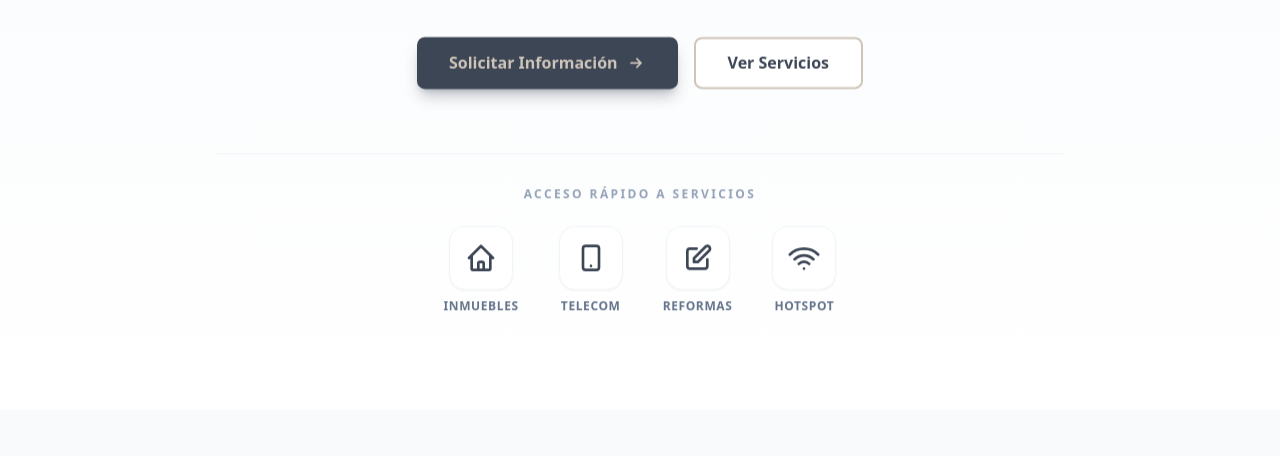
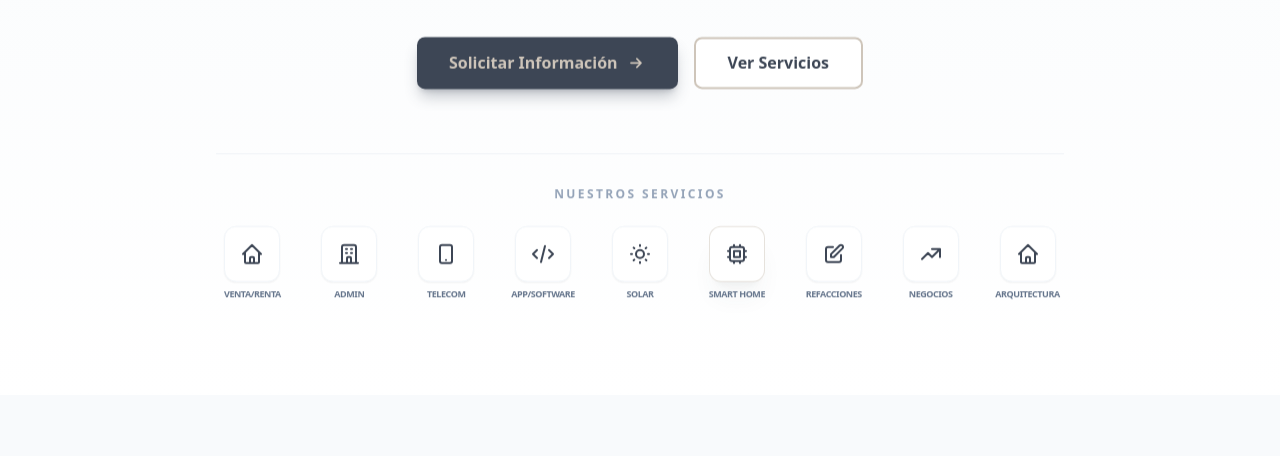
Before and after one commit to lrmaldo/oporVeracruz, a plain HTML site: page index.html in a window 1280 px wide. Shown: the part 339-795 px from the top of the page. Drawn offline with nearby package versions, Linux system fonts and the light colour scheme.

Commit message:
mejora del índice de servicios: se actualizan iconos y textos, se reorganiza el diseño para una mejor visualización

```diff
--- a/index.html
+++ b/index.html
@@ -251,38 +251,79 @@
 
             <!-- ÍNDICE RÁPIDO DE SERVICIOS (Iconos) -->
             <div class="mt-16 pt-8 border-t border-slate-200/60 animate-on-scroll" style="transition-delay: 600ms;">
-                <p class="text-xs uppercase tracking-[0.2em] text-slate-400 font-bold mb-6">Acceso Rápido a Servicios</p>
-                <div class="flex flex-wrap justify-center gap-6 sm:gap-10">
-                    <!-- Servicio 1: Inmuebles -->
-                    <a href="#servicio-inmuebles" class="group flex flex-col items-center gap-2 transition-all duration-300">
-                        <div class="w-14 h-14 sm:w-16 sm:h-16 bg-white rounded-2xl shadow-sm border border-slate-100 flex items-center justify-center group-hover:shadow-xl group-hover:-translate-y-1 group-hover:border-secondary/50 transition-all duration-300">
-                            <svg class="w-7 h-7 sm:w-8 sm:h-8 text-primary group-hover:text-secondary transition-colors" fill="none" stroke="currentColor" viewBox="0 0 24 24"><path stroke-linecap="round" stroke-linejoin="round" stroke-width="2" d="M3 12l2-2m0 0l7-7 7 7M5 10v10a1 1 0 001 1h3m10-11l2 2m-2-2v10a1 1 0 01-1 1h-3m-6 0a1 1 0 001-1v-4a1 1 0 011-1h2a1 1 0 011 1v4a1 1 0 001 1m-6 0h6"></path></svg>
+                <p class="text-xs uppercase tracking-[0.2em] text-slate-400 font-bold mb-6 text-center">Nuestros Servicios</p>
+                <div class="grid grid-cols-3 sm:grid-cols-5 md:grid-cols-9 gap-4 sm:gap-6 justify-items-center">
+
+                    <!-- 1. Inmuebles -->
+                    <a href="#servicio-inmuebles" class="group flex flex-col items-center gap-1.5 transition-all duration-300 w-full max-w-[80px]">
+                        <div class="w-12 h-12 sm:w-14 sm:h-14 bg-white rounded-xl shadow-sm border border-slate-100 flex items-center justify-center group-hover:shadow-md group-hover:-translate-y-1 group-hover:border-secondary transition-all">
+                            <svg class="w-6 h-6 text-primary group-hover:text-secondary transition-colors" fill="none" stroke="currentColor" viewBox="0 0 24 24"><path stroke-linecap="round" stroke-linejoin="round" stroke-width="2" d="M3 12l2-2m0 0l7-7 7 7M5 10v10a1 1 0 001 1h3m10-11l2 2m-2-2v10a1 1 0 01-1 1h-3m-6 0a1 1 0 001-1v-4a1 1 0 011-1h2a1 1 0 011 1v4a1 1 0 001 1m-6 0h6"></path></svg>
                         </div>
-                        <span class="text-[10px] sm:text-xs font-bold text-slate-500 uppercase tracking-wider group-hover:text-primary transition-colors">Inmuebles</span>
+                        <span class="text-[9px] font-bold text-slate-500 uppercase tracking-tighter text-center leading-tight">Venta/Renta</span>
                     </a>
 
-                    <!-- Servicio 2: Telecomunicaciones -->
-                    <a href="#servicio-telecom" class="group flex flex-col items-center gap-2 transition-all duration-300">
-                        <div class="w-14 h-14 sm:w-16 sm:h-16 bg-white rounded-2xl shadow-sm border border-slate-100 flex items-center justify-center group-hover:shadow-xl group-hover:-translate-y-1 group-hover:border-secondary/50 transition-all duration-300">
-                            <svg class="w-7 h-7 sm:w-8 sm:h-8 text-primary group-hover:text-secondary transition-colors" fill="none" stroke="currentColor" viewBox="0 0 24 24"><path stroke-linecap="round" stroke-linejoin="round" stroke-width="2" d="M12 18h.01M8 21h8a2 2 0 002-2V5a2 2 0 00-2-2H8a2 2 0 00-2 2v14a2 2 0 002 2z"></path></svg>
+                    <!-- 2. Administración -->
+                    <a href="#servicio-admin" class="group flex flex-col items-center gap-1.5 transition-all duration-300 w-full max-w-[80px]">
+                        <div class="w-12 h-12 sm:w-14 sm:h-14 bg-white rounded-xl shadow-sm border border-slate-100 flex items-center justify-center group-hover:shadow-md group-hover:-translate-y-1 group-hover:border-secondary transition-all">
+                            <svg class="w-6 h-6 text-primary group-hover:text-secondary transition-colors" fill="none" stroke="currentColor" viewBox="0 0 24 24"><path stroke-linecap="round" stroke-linejoin="round" stroke-width="2" d="M19 21V5a2 2 0 00-2-2H7a2 2 0 00-2 2v16m14 0h2m-2 0h-5m-9 0H3m2 0h5M9 7h1m-1 4h1m4-4h1m-1 4h1m-5 10v-5a1 1 0 011-1h2a1 1 0 011 1v5m-4 0h4"></path></svg>
                         </div>
-                        <span class="text-[10px] sm:text-xs font-bold text-slate-500 uppercase tracking-wider group-hover:text-primary transition-colors">Telecom</span>
+                        <span class="text-[9px] font-bold text-slate-500 uppercase tracking-tighter text-center leading-tight">Admin</span>
                     </a>
 
-                    <!-- Servicio 3: Remodelación -->
-                    <a href="#servicio-reformas" class="group flex flex-col items-center gap-2 transition-all duration-300">
-                        <div class="w-14 h-14 sm:w-16 sm:h-16 bg-white rounded-2xl shadow-sm border border-slate-100 flex items-center justify-center group-hover:shadow-xl group-hover:-translate-y-1 group-hover:border-secondary/50 transition-all duration-300">
-                            <svg class="w-7 h-7 sm:w-8 sm:h-8 text-primary group-hover:text-secondary transition-colors" fill="none" stroke="currentColor" viewBox="0 0 24 24"><path stroke-linecap="round" stroke-linejoin="round" stroke-width="2" d="M11 5H6a2 2 0 00-2 2v11a2 2 0 002 2h11a2 2 0 002-2v-5m-1.414-9.414a2 2 0 112.828 2.828L11.828 15H9v-2.828l8.586-8.586z"></path></svg>
+                    <!-- 3. Telecom -->
+                    <a href="#servicio-telecom" class="group flex flex-col items-center gap-1.5 transition-all duration-300 w-full max-w-[80px]">
+                        <div class="w-12 h-12 sm:w-14 sm:h-14 bg-white rounded-xl shadow-sm border border-slate-100 flex items-center justify-center group-hover:shadow-md group-hover:-translate-y-1 group-hover:border-secondary transition-all">
+                            <svg class="w-6 h-6 text-primary group-hover:text-secondary transition-colors" fill="none" stroke="currentColor" viewBox="0 0 24 24"><path stroke-linecap="round" stroke-linejoin="round" stroke-width="2" d="M12 18h.01M8 21h8a2 2 0 002-2V5a2 2 0 00-2-2H8a2 2 0 00-2 2v14a2 2 0 002 2z"></path></svg>
                         </div>
-                        <span class="text-[10px] sm:text-xs font-bold text-slate-500 uppercase tracking-wider group-hover:text-primary transition-colors">Reformas</span>
+                        <span class="text-[9px] font-bold text-slate-500 uppercase tracking-tighter text-center leading-tight">Telecom</span>
                     </a>
 
-                    <!-- Servicio 4: Hotspot -->
-                    <a href="#que-es" class="group flex flex-col items-center gap-2 transition-all duration-300">
-                        <div class="w-14 h-14 sm:w-16 sm:h-16 bg-white rounded-2xl shadow-sm border border-slate-100 flex items-center justify-center group-hover:shadow-xl group-hover:-translate-y-1 group-hover:border-secondary/50 transition-all duration-300">
-                            <svg class="w-7 h-7 sm:w-8 sm:h-8 text-primary group-hover:text-secondary transition-colors" fill="none" stroke="currentColor" viewBox="0 0 24 24"><path stroke-linecap="round" stroke-linejoin="round" stroke-width="2" d="M8.111 16.404a5.5 5.5 0 017.778 0M12 20h.01m-7.08-7.071c3.904-3.905 10.236-3.905 14.141 0M1.394 9.393c5.857-5.857 15.355-5.857 21.212 0"></path></svg>
+                    <!-- 4. Apps -->
+                    <a href="#servicio-apps" class="group flex flex-col items-center gap-1.5 transition-all duration-300 w-full max-w-[80px]">
+                        <div class="w-12 h-12 sm:w-14 sm:h-14 bg-white rounded-xl shadow-sm border border-slate-100 flex items-center justify-center group-hover:shadow-md group-hover:-translate-y-1 group-hover:border-secondary transition-all">
+                            <svg class="w-6 h-6 text-primary group-hover:text-secondary transition-colors" fill="none" stroke="currentColor" viewBox="0 0 24 24"><path stroke-linecap="round" stroke-linejoin="round" stroke-width="2" d="M10 20l4-16m4 4l4 4-4 4M6 16l-4-4 4-4"></path></svg>
                         </div>
-                        <span class="text-[10px] sm:text-xs font-bold text-slate-500 uppercase tracking-wider group-hover:text-primary transition-colors">Hotspot</span>
+                        <span class="text-[9px] font-bold text-slate-500 uppercase tracking-tighter text-center leading-tight">App/Software</span>
+                    </a>
+
+                    <!-- 5. Solar -->
+                    <a href="#servicio-solar" class="group flex flex-col items-center gap-1.5 transition-all duration-300 w-full max-w-[80px]">
+                        <div class="w-12 h-12 sm:w-14 sm:h-14 bg-white rounded-xl shadow-sm border border-slate-100 flex items-center justify-center group-hover:shadow-md group-hover:-translate-y-1 group-hover:border-secondary transition-all">
+                            <svg class="w-6 h-6 text-primary group-hover:text-secondary transition-colors" fill="none" stroke="currentColor" viewBox="0 0 24 24"><path stroke-linecap="round" stroke-linejoin="round" stroke-width="2" d="M12 3v1m0 16v1m9-9h-1M4 12H3m15.364 6.364l-.707-.707M6.343 6.343l-.707-.707m12.728 0l-.707.707M6.343 17.657l-.707.707M16 12a4 4 0 11-8 0 4 4 0 018 0z"></path></svg>
+                        </div>
+                        <span class="text-[9px] font-bold text-slate-500 uppercase tracking-tighter text-center leading-tight">Solar</span>
+                    </a>
+
+                    <!-- 6. Smart -->
+                    <a href="#servicio-smart" class="group flex flex-col items-center gap-1.5 transition-all duration-300 w-full max-w-[80px]">
+                        <div class="w-12 h-12 sm:w-14 sm:h-14 bg-white rounded-xl shadow-xl shadow-primary/5 bg-secondary/10 border border-secondary/50 flex items-center justify-center group-hover:scale-105 transition-all">
+                            <svg class="w-6 h-6 text-primary group-hover:text-secondary transition-colors" fill="none" stroke="currentColor" viewBox="0 0 24 24"><path stroke-linecap="round" stroke-linejoin="round" stroke-width="2" d="M9 3v2m6-2v2M9 19v2m6-2v2M5 9H3m2 6H3m18-6h-2m2 6h-2M7 19h10a2 2 0 002-2V7a2 2 0 00-2-2H7a2 2 0 00-2 2v10a2 2 0 002 2zM9 9h6v6H9V9z"></path></svg>
+                        </div>
+                        <span class="text-[9px] font-bold text-slate-500 uppercase tracking-tighter text-center leading-tight">Smart Home</span>
+                    </a>
+
+                    <!-- 7. Reformas -->
+                    <a href="#servicio-reformas" class="group flex flex-col items-center gap-1.5 transition-all duration-300 w-full max-w-[80px]">
+                        <div class="w-12 h-12 sm:w-14 sm:h-14 bg-white rounded-xl shadow-sm border border-slate-100 flex items-center justify-center group-hover:shadow-md group-hover:-translate-y-1 group-hover:border-secondary transition-all">
+                            <svg class="w-6 h-6 text-primary group-hover:text-secondary transition-colors" fill="none" stroke="currentColor" viewBox="0 0 24 24"><path stroke-linecap="round" stroke-linejoin="round" stroke-width="2" d="M11 5H6a2 2 0 00-2 2v11a2 2 0 002 2h11a2 2 0 002-2v-5m-1.414-9.414a2 2 0 112.828 2.828L11.828 15H9v-2.828l8.586-8.586z"></path></svg>
+                        </div>
+                        <span class="text-[9px] font-bold text-slate-500 uppercase tracking-tighter text-center leading-tight">Refacciones</span>
+                    </a>
+
+                    <!-- 8. Negocios -->
+                    <a href="#servicio-negocios" class="group flex flex-col items-center gap-1.5 transition-all duration-300 w-full max-w-[80px]">
+                        <div class="w-12 h-12 sm:w-14 sm:h-14 bg-white rounded-xl shadow-sm border border-slate-100 flex items-center justify-center group-hover:shadow-md group-hover:-translate-y-1 group-hover:border-secondary transition-all">
+                            <svg class="w-6 h-6 text-primary group-hover:text-secondary transition-colors" fill="none" stroke="currentColor" viewBox="0 0 24 24"><path stroke-linecap="round" stroke-linejoin="round" stroke-width="2" d="M13 7h8m0 0v8m0-8l-8 8-4-4-6 6"></path></svg>
+                        </div>
+                        <span class="text-[9px] font-bold text-slate-500 uppercase tracking-tighter text-center leading-tight">Negocios</span>
+                    </a>
+
+                    <!-- 9. Arquitectura -->
+                    <a href="#servicio-arquitectura" class="group flex flex-col items-center gap-1.5 transition-all duration-300 w-full max-w-[80px]">
+                        <div class="w-12 h-12 sm:w-14 sm:h-14 bg-white rounded-xl shadow-sm border border-slate-100 flex items-center justify-center group-hover:shadow-md group-hover:-translate-y-1 group-hover:border-secondary transition-all">
+                            <svg class="w-6 h-6 text-primary group-hover:text-secondary transition-colors" fill="none" stroke="currentColor" viewBox="0 0 24 24"><path stroke-linecap="round" stroke-linejoin="round" stroke-width="2" d="M3 12l2-2m0 0l7-7 7 7M5 10v10a1 1 0 001 1h3m10-11l2 2m-2-2v10a1 1 0 01-1 1h-3m-6 0a1 1 0 001-1v-4a1 1 0 011-1h2a1 1 0 011 1v4a1 1 0 001 1m-6 0h6"></path></svg>
+                        </div>
+                        <span class="text-[9px] font-bold text-slate-500 uppercase tracking-tighter text-center leading-tight">Arquitectura</span>
                     </a>
                 </div>
             </div>
@@ -433,7 +474,7 @@
                 </div>
 
                 <!-- 2. Administración Residencial -->
-                <div class="bg-slate-800 p-6 rounded-xl border border-slate-700 hover:border-secondary hover:shadow-2xl hover:shadow-secondary/20 hover:-translate-y-1 transition-all duration-300 group animate-on-scroll interactive-card" data-animation="fade-in-up" style="animation-delay: 0.2s;">
+                <div id="servicio-admin" class="bg-slate-800 p-6 rounded-xl border border-slate-700 hover:border-secondary hover:shadow-2xl hover:shadow-secondary/20 hover:-translate-y-1 transition-all duration-300 group animate-on-scroll interactive-card" data-animation="fade-in-up" style="animation-delay: 0.2s;">
                     <div class="w-12 h-12 bg-slate-700 rounded-lg flex items-center justify-center mb-4 group-hover:bg-secondary group-hover:scale-110 transition-all duration-300 icon-anim">
                         <!-- Icono Edificio -->
                         <svg class="w-6 h-6 text-white" fill="none" stroke="currentColor" viewBox="0 0 24 24"><path stroke-linecap="round" stroke-linejoin="round" stroke-width="2" d="M19 21V5a2 2 0 00-2-2H7a2 2 0 00-2 2v16m14 0h2m-2 0h-5m-9 0H3m2 0h5M9 7h1m-1 4h1m4-4h1m-1 4h1m-5 10v-5a1 1 0 011-1h2a1 1 0 011 1v5m-4 0h4"></path></svg>
@@ -456,7 +497,7 @@
                 </div>
 
                 <!-- 4. Aplicaciones a la Medida -->
-                <div class="bg-slate-800 p-6 rounded-xl border border-slate-700 hover:border-secondary hover:shadow-2xl hover:shadow-secondary/20 hover:-translate-y-1 transition-all duration-300 group animate-on-scroll interactive-card" data-animation="fade-in-up" style="animation-delay: 0.4s;">
+                <div id="servicio-apps" class="bg-slate-800 p-6 rounded-xl border border-slate-700 hover:border-secondary hover:shadow-2xl hover:shadow-secondary/20 hover:-translate-y-1 transition-all duration-300 group animate-on-scroll interactive-card" data-animation="fade-in-up" style="animation-delay: 0.4s;">
                     <div class="w-12 h-12 bg-slate-700 rounded-lg flex items-center justify-center mb-4 group-hover:bg-secondary group-hover:scale-110 transition-all duration-300 icon-anim">
                         <!-- Icono App/Code -->
                         <svg class="w-6 h-6 text-white" fill="none" stroke="currentColor" viewBox="0 0 24 24"><path stroke-linecap="round" stroke-linejoin="round" stroke-width="2" d="M10 20l4-16m4 4l4 4-4 4M6 16l-4-4 4-4"></path></svg>
@@ -466,7 +507,7 @@
                 </div>
 
                 <!-- 5. Paneles Solares -->
-                <div class="bg-slate-800 p-6 rounded-xl border border-slate-700 hover:border-secondary hover:shadow-2xl hover:shadow-secondary/20 hover:-translate-y-1 transition-all duration-300 group animate-on-scroll interactive-card" data-animation="fade-in-up" style="animation-delay: 0.5s;">
+                <div id="servicio-solar" class="bg-slate-800 p-6 rounded-xl border border-slate-700 hover:border-secondary hover:shadow-2xl hover:shadow-secondary/20 hover:-translate-y-1 transition-all duration-300 group animate-on-scroll interactive-card" data-animation="fade-in-up" style="animation-delay: 0.5s;">
                     <div class="w-12 h-12 bg-slate-700 rounded-lg flex items-center justify-center mb-4 group-hover:bg-secondary group-hover:scale-110 transition-all duration-300 icon-anim">
                         <!-- Icono Sol/Energía -->
                         <svg class="w-6 h-6 text-white" fill="none" stroke="currentColor" viewBox="0 0 24 24"><path stroke-linecap="round" stroke-linejoin="round" stroke-width="2" d="M12 3v1m0 16v1m9-9h-1M4 12H3m15.364 6.364l-.707-.707M6.343 6.343l-.707-.707m12.728 0l-.707.707M6.343 17.657l-.707.707M16 12a4 4 0 11-8 0 4 4 0 018 0z"></path></svg>
@@ -476,7 +517,7 @@
                 </div>
 
                 <!-- 6. Inmuebles Inteligentes -->
-                <div class="bg-slate-800 p-6 rounded-xl border border-slate-700 hover:border-secondary hover:shadow-2xl hover:shadow-secondary/20 hover:-translate-y-1 transition-all duration-300 group animate-on-scroll interactive-card" data-animation="fade-in-up" style="animation-delay: 0.6s;">
+                <div id="servicio-smart" class="bg-slate-800 p-6 rounded-xl border border-slate-700 hover:border-secondary hover:shadow-2xl hover:shadow-secondary/20 hover:-translate-y-1 transition-all duration-300 group animate-on-scroll interactive-card" data-animation="fade-in-up" style="animation-delay: 0.6s;">
                     <div class="w-12 h-12 bg-slate-700 rounded-lg flex items-center justify-center mb-4 group-hover:bg-secondary group-hover:scale-110 transition-all duration-300 icon-anim">
                         <!-- Icono Smart Home -->
                         <svg class="w-6 h-6 text-white" fill="none" stroke="currentColor" viewBox="0 0 24 24"><path stroke-linecap="round" stroke-linejoin="round" stroke-width="2" d="M9 3v2m6-2v2M9 19v2m6-2v2M5 9H3m2 6H3m18-6h-2m2 6h-2M7 19h10a2 2 0 002-2V7a2 2 0 00-2-2H7a2 2 0 00-2 2v10a2 2 0 002 2zM9 9h6v6H9V9z"></path></svg>
@@ -496,7 +537,7 @@
                 </div>
 
                 <!-- 8. Desarrollo de Negocios -->
-                <div class="bg-slate-800 p-6 rounded-xl border border-slate-700 hover:border-secondary hover:shadow-2xl hover:shadow-secondary/20 hover:-translate-y-1 transition-all duration-300 group animate-on-scroll interactive-card" data-animation="fade-in-up" style="animation-delay: 0.8s;">
+                <div id="servicio-negocios" class="bg-slate-800 p-6 rounded-xl border border-slate-700 hover:border-secondary hover:shadow-2xl hover:shadow-secondary/20 hover:-translate-y-1 transition-all duration-300 group animate-on-scroll interactive-card" data-animation="fade-in-up" style="animation-delay: 0.8s;">
                     <div class="w-12 h-12 bg-slate-700 rounded-lg flex items-center justify-center mb-4 group-hover:bg-secondary group-hover:scale-110 transition-all duration-300 icon-anim">
                         <!-- Icono Gráfica -->
                         <svg class="w-6 h-6 text-white" fill="none" stroke="currentColor" viewBox="0 0 24 24"><path stroke-linecap="round" stroke-linejoin="round" stroke-width="2" d="M13 7h8m0 0v8m0-8l-8 8-4-4-6 6"></path></svg>
@@ -506,7 +547,7 @@
                 </div>
 
                 <!-- 9. Arquitectura y Construcción -->
-                <div class="bg-slate-800 p-6 rounded-xl border border-slate-700 hover:border-secondary hover:shadow-2xl hover:shadow-secondary/20 hover:-translate-y-1 transition-all duration-300 group animate-on-scroll interactive-card" data-animation="fade-in-up" style="animation-delay: 0.9s;">
+                <div id="servicio-arquitectura" class="bg-slate-800 p-6 rounded-xl border border-slate-700 hover:border-secondary hover:shadow-2xl hover:shadow-secondary/20 hover:-translate-y-1 transition-all duration-300 group animate-on-scroll interactive-card" data-animation="fade-in-up" style="animation-delay: 0.9s;">
                     <div class="w-12 h-12 bg-slate-700 rounded-lg flex items-center justify-center mb-4 group-hover:bg-secondary group-hover:scale-110 transition-all duration-300 icon-anim">
                         <!-- Icono Casco/Regla -->
                         <svg class="w-6 h-6 text-white" fill="none" stroke="currentColor" viewBox="0 0 24 24"><path stroke-linecap="round" stroke-linejoin="round" stroke-width="2" d="M19 21V5a2 2 0 00-2-2H7a2 2 0 00-2 2v16m14 0h2m-2 0h-5m-9 0H3m2 0h5M9 7h1m-1 4h1m4-4h1m-1 4h1m-5 10v-5a1 1 0 011-1h2a1 1 0 011 1v5m-4 0h4"></path></svg>
```
